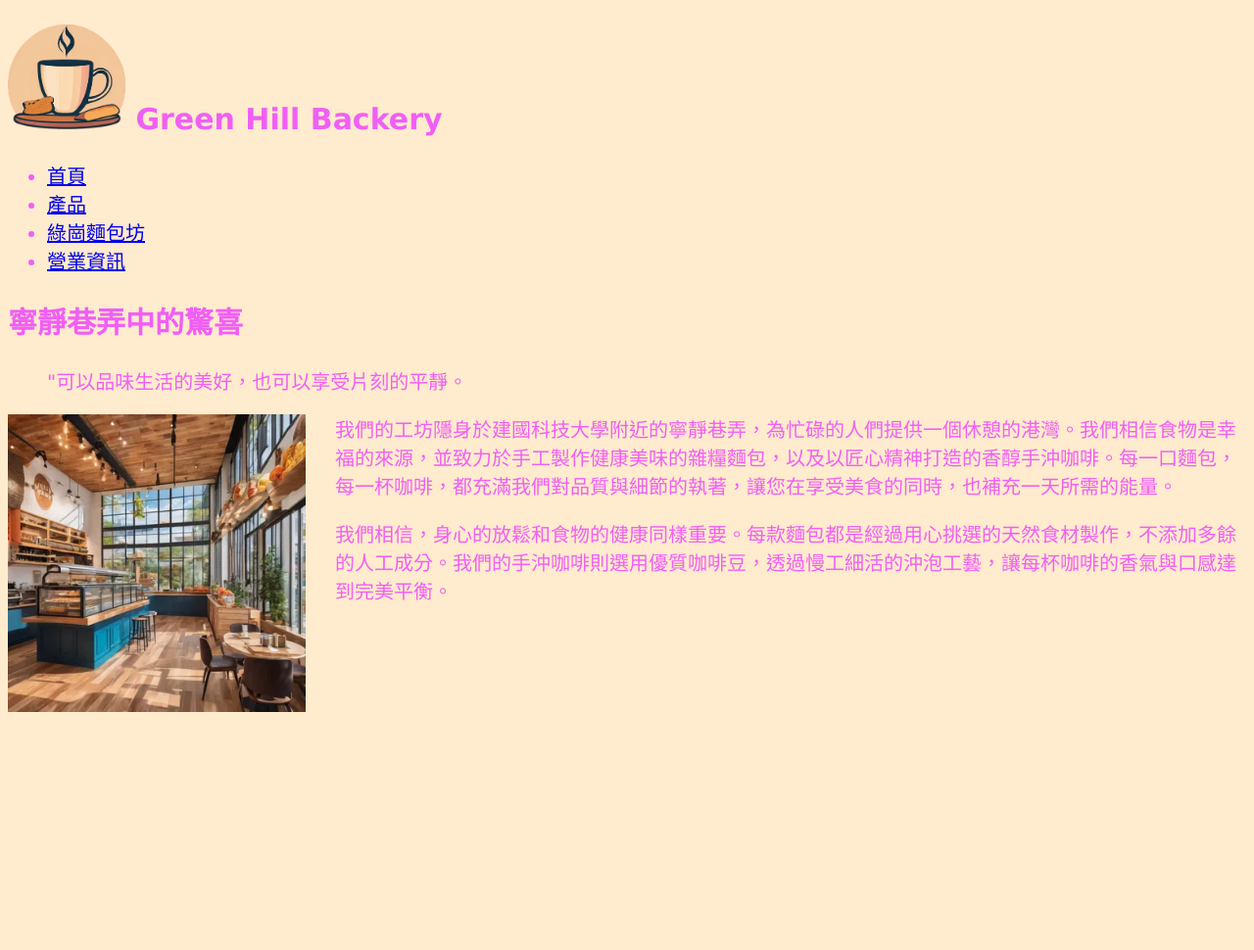
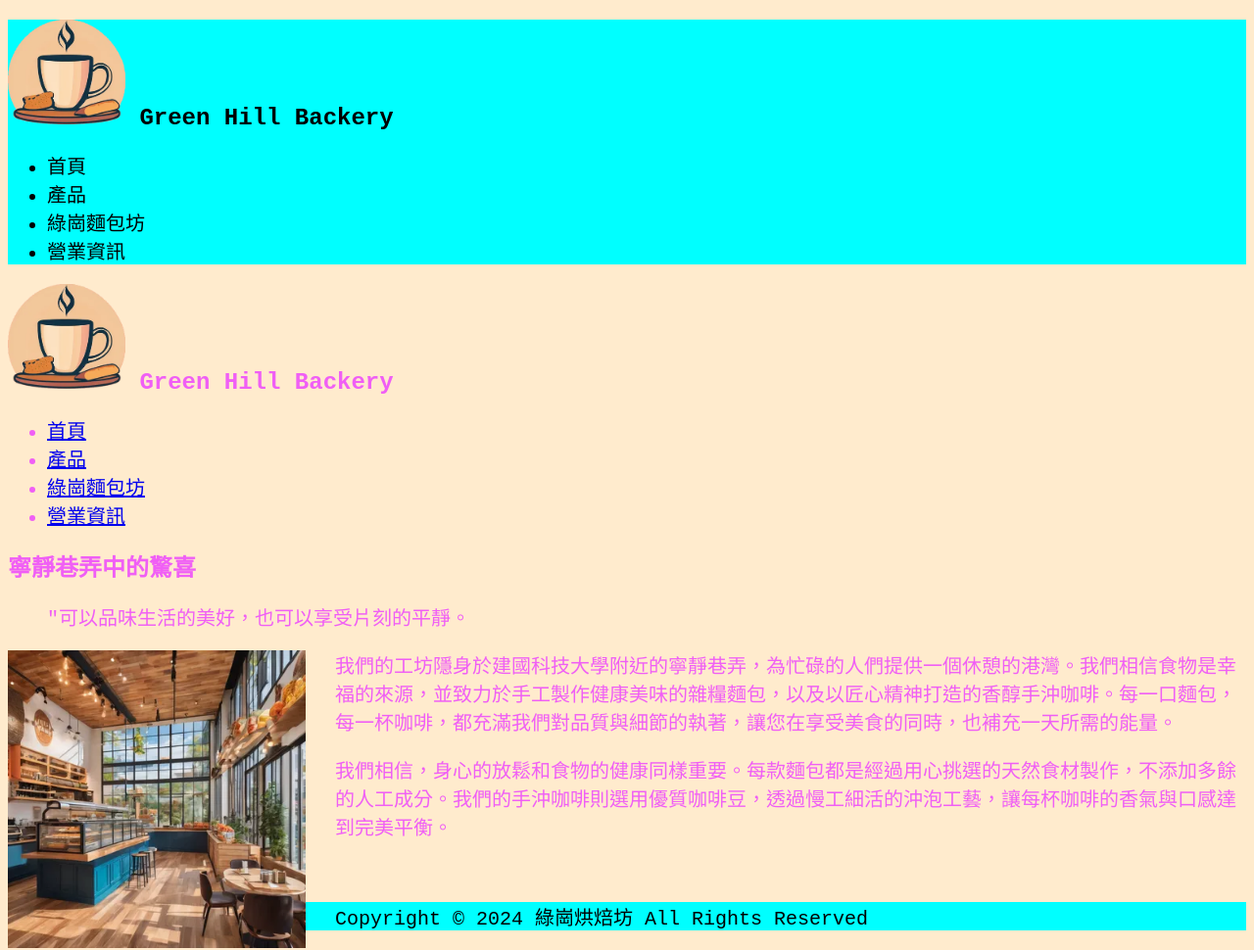
Before and after one commit to Yasuo122/YASUO122.github.io, a plain HTML site: page about.html in a window 1280 px wide. Shown: the whole page at 98% size. Before the commit the page ends 800 px from the top, so only its background shows below. Drawn offline with Linux system fonts and the light colour scheme; a web font is replaced by a local one.

Commit message:
Add files via upload

```diff
--- a/about.html
+++ b/about.html
@@ -7,6 +7,18 @@
     <link rel="stylesheet" href="style.css">
 </head>
 <body>
+    <header>
+        <H2><img src="images/logo.png" width="120"> Green Hill Backery</H2>
+        <nav>
+        <ul>
+            <li><a href="index.html">首頁</a></li>
+            <li><a href="products.html">產品</a></li>
+            <li><a href="about.html">綠崗麵包坊</a></li>
+            <li><a href="contact.html">營業資訊</a></li>
+        </ul>
+        </nav>
+        </header>
+        <main>
     <H2><img src="images/logo.png" width="120"> Green Hill Backery</H2>
     <ul>
         <li><a href="index.html">首頁</a></li>
@@ -23,5 +35,10 @@
     <p>我們相信，身心的放鬆和食物的健康同樣重要。每款麵包都是經過用心挑選的天然食材製作，不添加多餘的人工成分。我們的手沖咖啡則選用優質咖啡豆，透過慢工細活的沖泡工藝，讓每杯咖啡的香氣與口感達到完美平衡。</p>
 
     <br>
+</main>
+<footer>
+    <p>Copyright &copy; 2024 綠崗烘焙坊 All Rights Reserved</p>
+</footer>
 </body>
 </html>
+</p>
--- a/style.css
+++ b/style.css
@@ -1,7 +1,40 @@
+@import url('http//fonts.googleapis.com/css2?family=LXGW+WenKai+Mono+TC:wght@300;400;700&family=Noto+Sans+TC:wght@100..900&display=swap');
 body        {
      color: #F05FF5;
      background-color: blanchedalmond;
      font-size: 20px;
-     font-family:"標楷體","微軟正黑體", 'Lucida Sans', 'Lucida Sans Regular', 'Lucida Grande', 'Lucida Sans Unicode', Geneva, Verdana, sans-serif;
+     font-family:" LXGW WenKai Mono TC", monospace;
+     font-weight: 300;
+     font-style: normal;
+}
+header , footer{
+     background-color: aqua;
+     color: black ;
+}
+header  a{
+     color: black;
+     text-decoration: none;
+}
+header a:hover{
+     text-decoration: underline;
+}
+header li;
+    font-weight: 700;
+    display: inline;
+    margin-right:0.5rem;
+}
+img:hover{
+     opacity: 0.5;
+}
 
+h1, h2, h3, h4, h5, h6, {
+     font-family: "Noto Sans TC"  , sans-serif;
+     font-optical-sizing: auto;
+     font-style: normal;
 }
+h1{font-weight: 800; font-size: 1.6rem}
+h2{font-weight: 700; font-size: 1.5rem}
+h3{font-weight: 600; font-size: 1.4rem}
+h4{font-weight: 500; font-size: 1.3rem}
+h5{font-weight: 300; font-size: 1.2rem}
+h6{font-weight: 100; font-size: 1.1rem}
```
Also changed, not shown: contact.html (+17 -0 lines), index.html (+10 -1 lines), products.html (+17 -0 lines).
